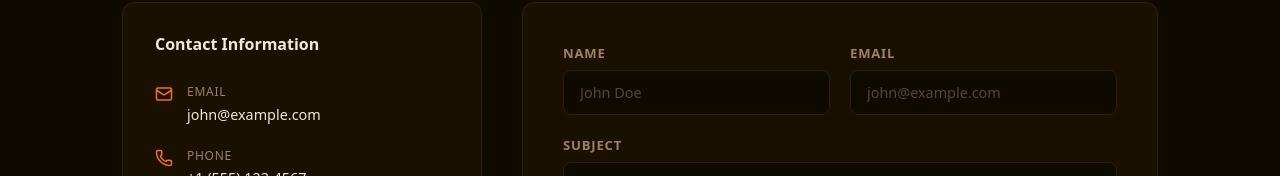
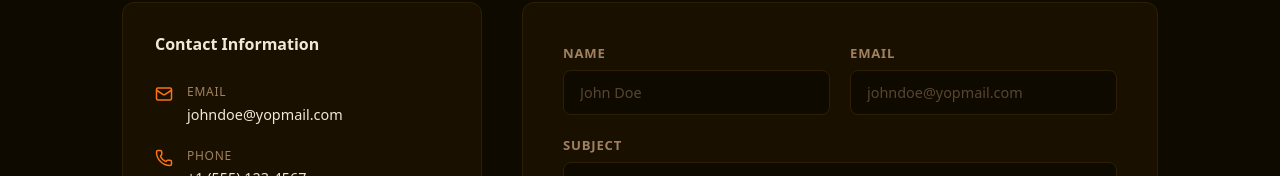
Before and after one commit to youzero1/design-portfolio-john-1777373257335, a React (Vite) app: page /contact in a window 1280 px wide. Shown: the part 308-484 px from the top of the page. Built offline with nearby package versions, Linux system fonts and the light colour scheme.

Commit message:
Update: update the email to johndoe@yopmail.com

```diff
--- a/src/pages/Contact.tsx
+++ b/src/pages/Contact.tsx
@@ -48,7 +48,7 @@ export default function Contact() {
                   <Mail size={18} className={styles.infoIcon} />
                   <div>
                     <span className={styles.infoItemLabel}>Email</span>
-                    <span className={styles.infoItemValue}>john@example.com</span>
+                    <span className={styles.infoItemValue}>johndoe@yopmail.com</span>
                   </div>
                 </div>
                 <div className={styles.infoItem}>
@@ -123,7 +123,7 @@ export default function Contact() {
                       name="email"
                       type="email"
                       required
-                      placeholder="john@example.com"
+                      placeholder="johndoe@yopmail.com"
                       value={form.email}
                       onChange={handleChange}
                       className={styles.input}
```
